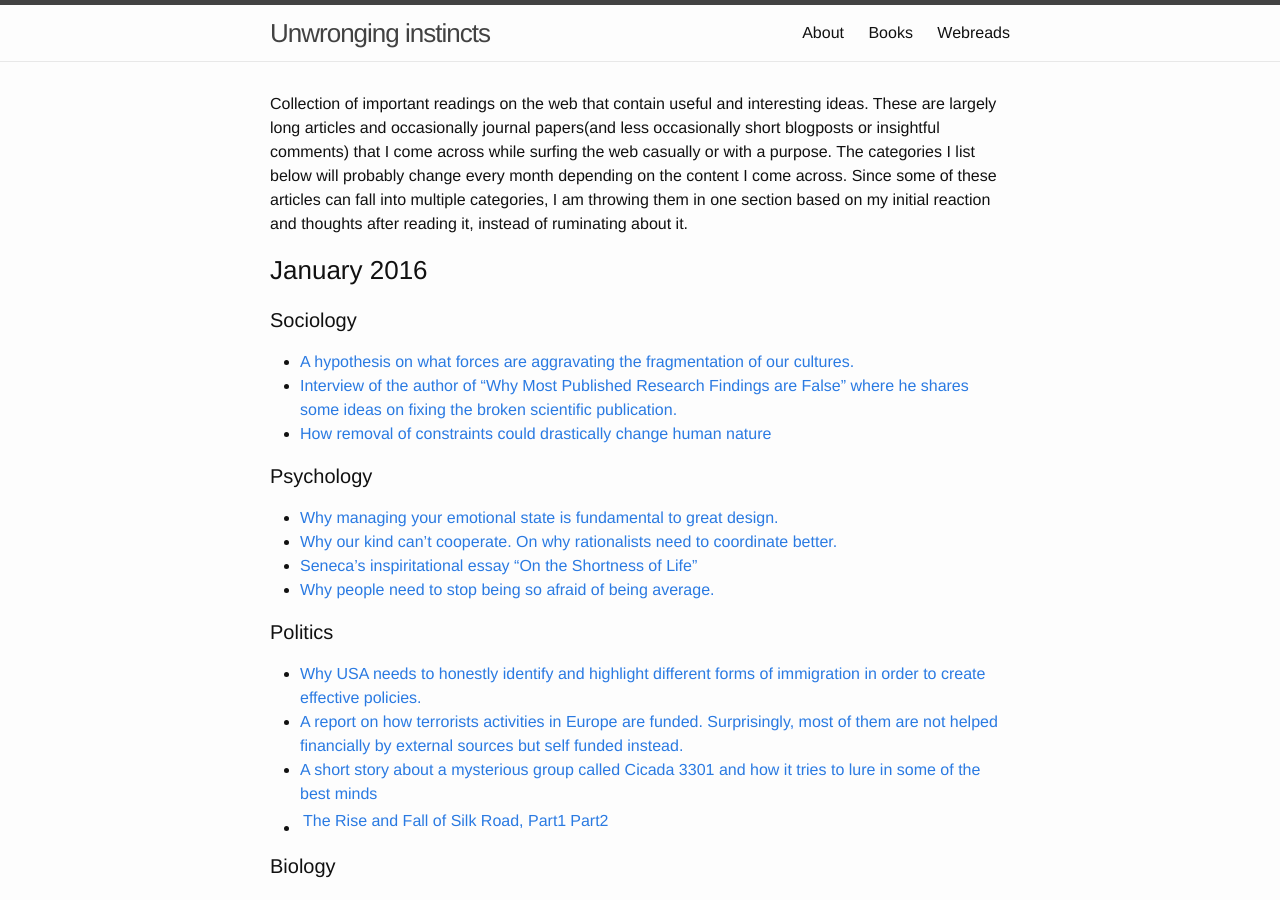
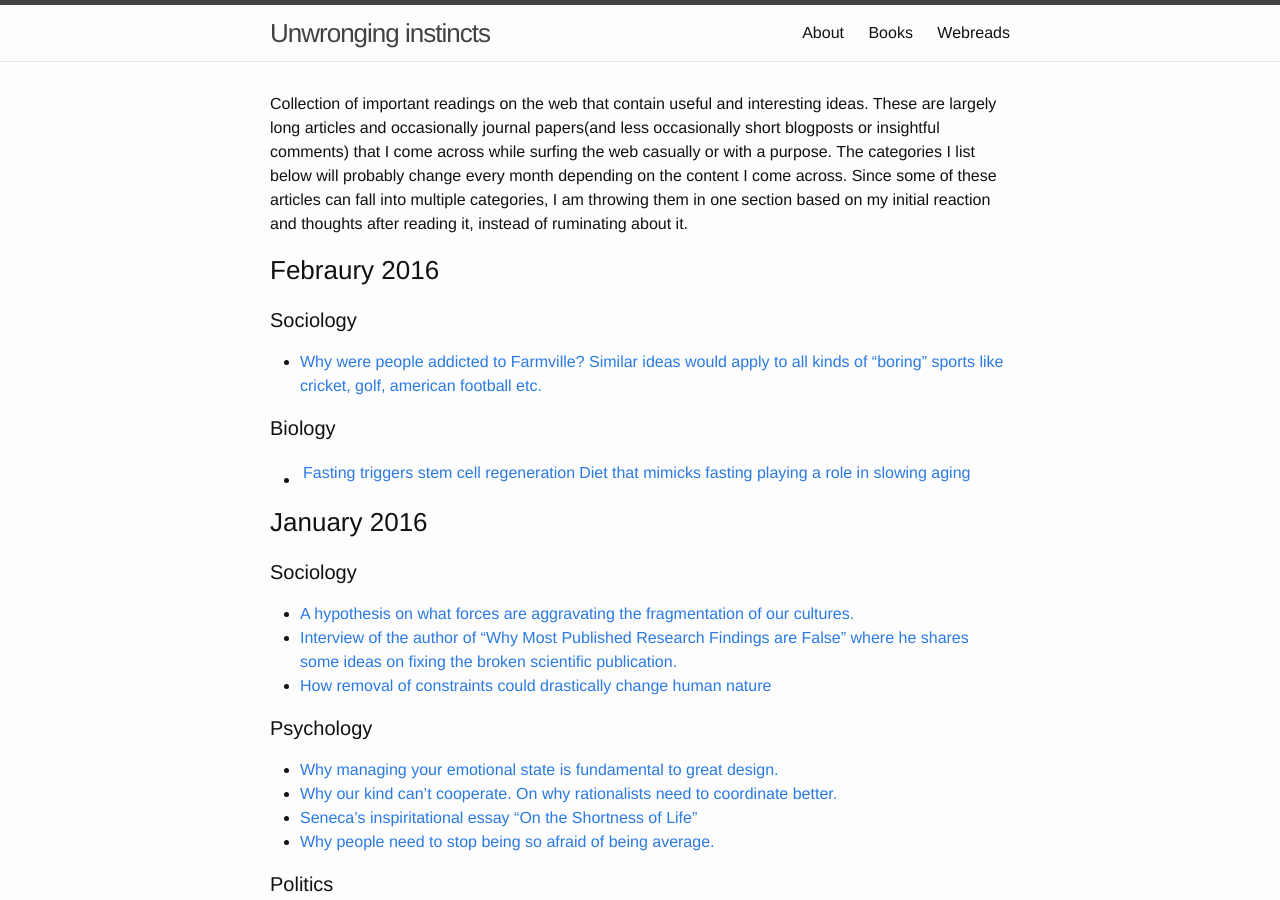
Before and after one commit to rdbcasillas/rdbcasillas.github.io, a Jekyll site: the page built from webreads.md, in a window 1280 px wide and 900 px high. Built offline with Jekyll 4.4.1, drawn with Linux system fonts in a browser that asks for light colours; Markdown is read by kramdown in place of the engine named in the settings.

Commit message:
added Febraury links

```diff
--- a/webreads.md
+++ b/webreads.md
@@ -5,6 +5,14 @@ title: Webreads
 
 
 Collection of important readings on the web that contain useful and interesting ideas. These are largely long articles and occasionally journal papers(and less occasionally short blogposts or insightful comments) that I come across while surfing the web casually or with a purpose. The categories I list below will probably change every month depending on the content I come across. Since some of these articles can fall into multiple categories, I am throwing them in one section based on my initial reaction and thoughts after reading it, instead of ruminating about it.
+
+###Febraury 2016
+
+####Sociology
+  * [Why were people addicted to Farmville? Similar ideas would apply to all kinds of "boring" sports like cricket, golf, american football etc.](http://www.businessinsider.com/the-cleverest-explanation-as-to-why-zynga-is-a-multi-billion-company-you-will-ever-read-2010-4?IR=T)
+
+####Biology
+  * [Fasting triggers stem cell regeneration](https://news.usc.edu/63669/fasting-triggers-stem-cell-regeneration-of-damaged-old-immune-system/)  | [Diet that mimicks fasting playing a role in slowing aging](https://news.usc.edu/82959/diet-that-mimics-fasting-appears-to-slow-aging/)
 
 ###January 2016
 
```
